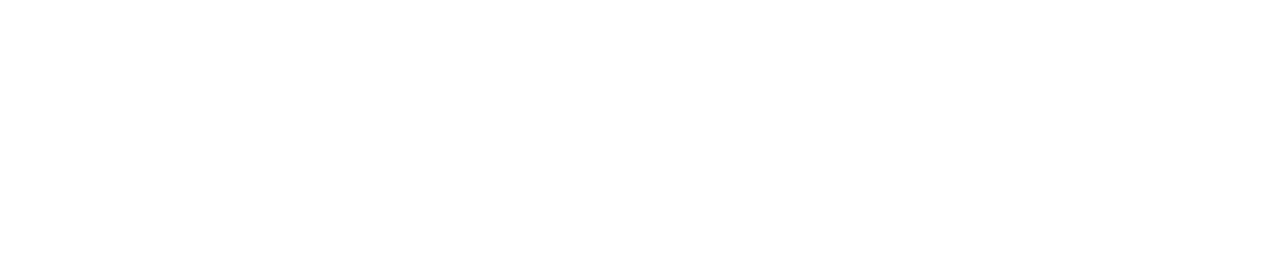
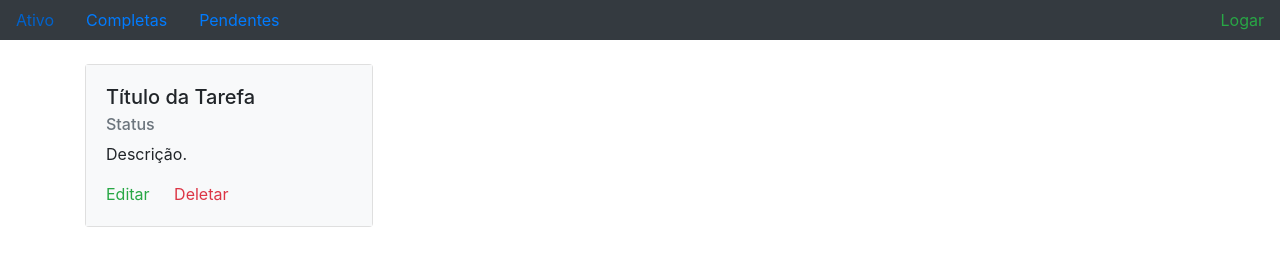
Before and after one commit to Maltarolli/Lista_de_tarefas, a plain HTML site: page front-end/index.html in a window 1280 px wide. Drawn offline with nearby package versions, Linux system fonts and the light colour scheme.

Commit message:
Atualização front-end

```diff
--- a/front-end/index.html
+++ b/front-end/index.html
@@ -7,6 +7,32 @@
     <link rel="stylesheet" href="https://stackpath.bootstrapcdn.com/bootstrap/4.1.3/css/bootstrap.min.css" integrity="sha384-MCw98/SFnGE8fJT3GXwEOngsV7Zt27NXFoaoApmYm81iuXoPkFOJwJ8ERdknLPMO" crossorigin="anonymous">
 </head>
 <body>
-
+    <header>
+        <nav class="nav bg-dark">
+            <a class="nav-link text-primary" href="#">Ativo</a>
+            <a class="nav-link text-primary" href="#">Completas</a>
+            <a class="nav-link text-primary" href="#">Pendentes</a>
+            <a class="nav-link text-success ml-auto" href="#">Logar</a>
+        </nav>
+    </header>
+    <main class="container mt-4">
+        <div class="row">
+            <div class="col-md-4">
+                <div class="card" style="width: 18rem;">
+                    <div class="card-body bg-light">
+                        <h5 class="card-title bg-light">Título da Tarefa</h5>
+                        <h6 class="card-subtitle mb-2 text-muted">Status</h6>
+                        <p class="card-text">Descrição.</p>
+                        <a href="#" class="card-link text-success">Editar</a>
+                        <a href="#" class="card-link text-danger">Deletar</a>
+                    </div>
+                </div>
+            </div>
+            <!-- Adicione mais cards aqui -->
+        </div>
+    </main>
+    <script src="https://code.jquery.com/jquery-3.3.1.slim.min.js" integrity="sha384-q8i/X+965DzO0rT7abK41JStQIAqVgRVzpbzo5smXKp4YfRvH+8abtTE1Pi6jizo" crossorigin="anonymous"></script>
+    <script src="https://cdnjs.cloudflare.com/ajax/libs/popper.js/1.14.3/umd/popper.min.js" integrity="sha384-ZMP7rVo3mIykV+2+9J3UJ46jBk0WLaUAdn689aCwoqbBJiSnjAK/l8WvCWPIPm49" crossorigin="anonymous"></script>
+    <script src="https://stackpath.bootstrapcdn.com/bootstrap/4.1.3/js/bootstrap.min.js" integrity="sha384-ChfqqxuZUCnJSK3+MXmPNIyE6ZbWh2IMqE241rYiqJxyMiZ6OW/JmZQ5stwEULTy" crossorigin="anonymous"></script>
 </body>
 </html>
```
Also changed, not shown: 1 other file.
